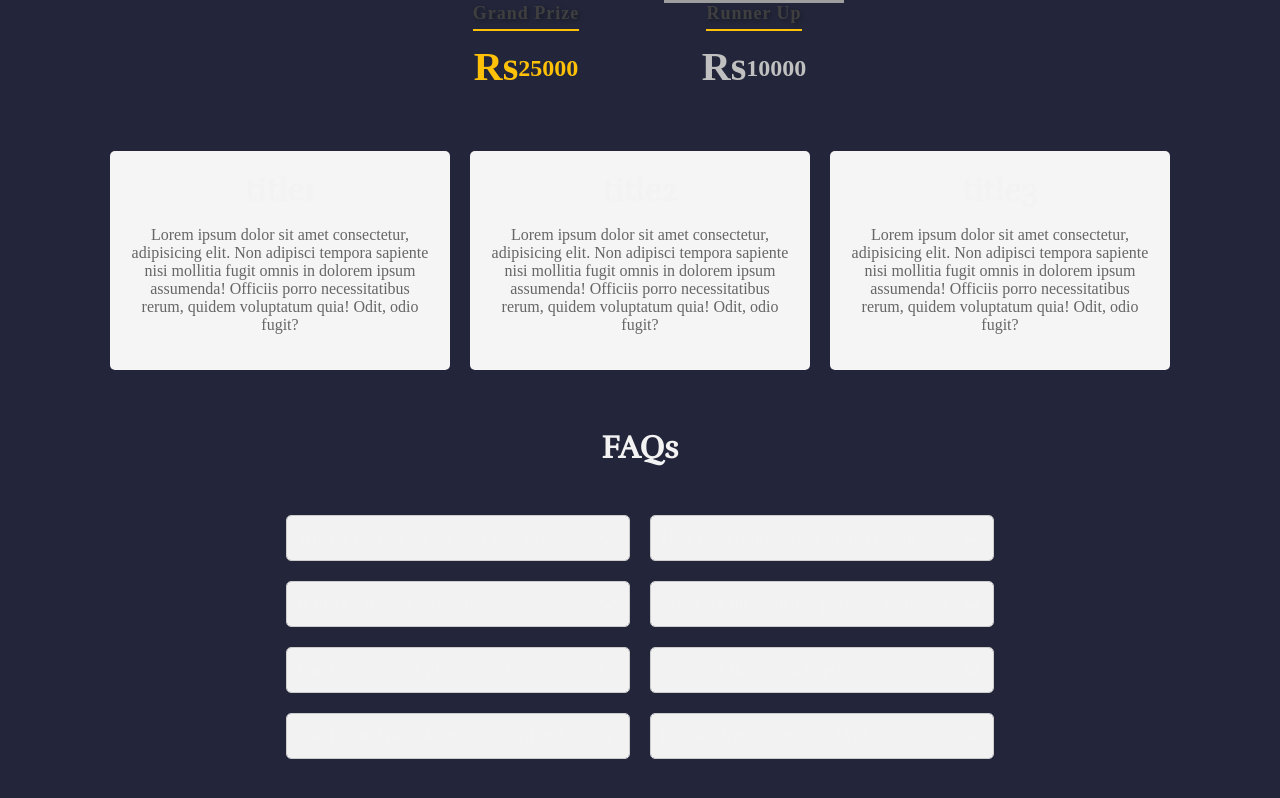
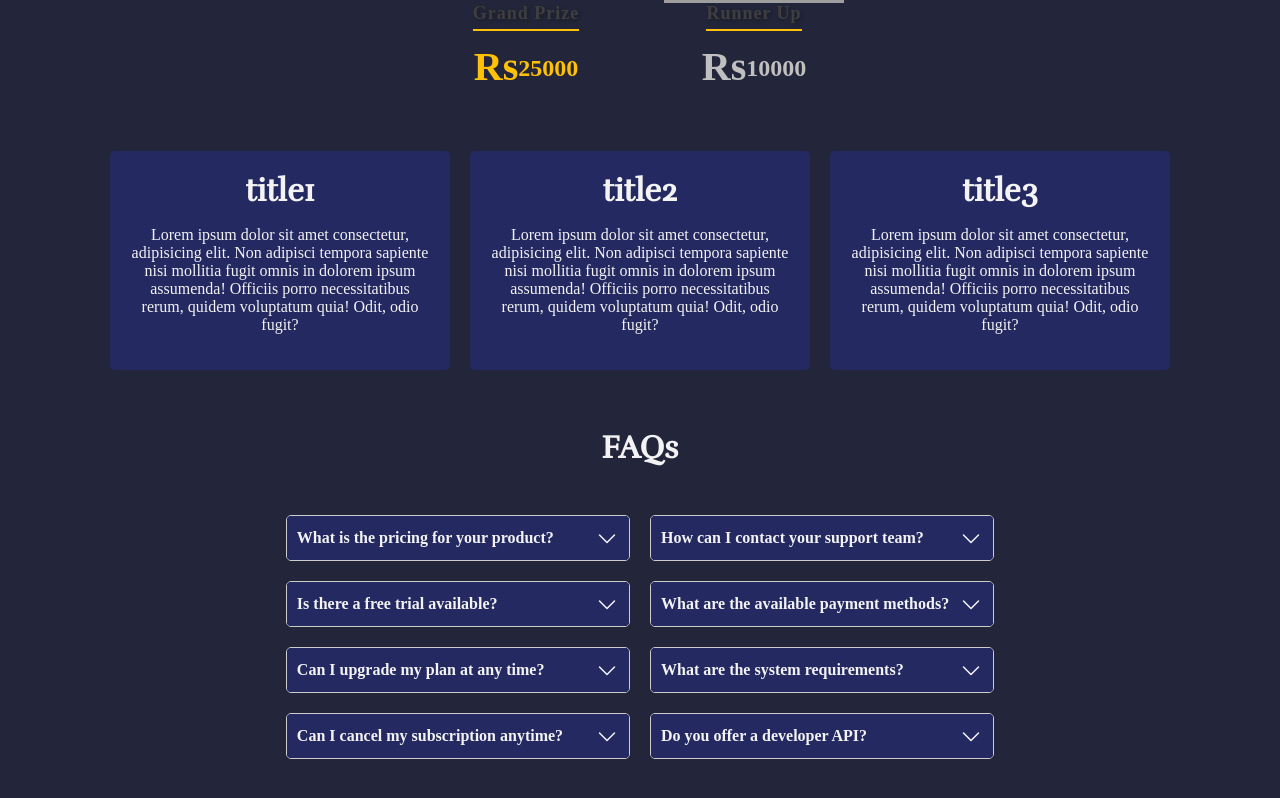
Before and after one commit to i-ces/Pachhyan-Hackathon, a React (Create React App) app: page / in a window 1280 px wide. Shown: the part 1827-2625 px from the top of the page. Built offline with nearby package versions, Linux system fonts and the light colour scheme; grey boxes are pictures that could not be loaded.

Commit message:
color changes

```diff
--- a/src/components/rules.css
+++ b/src/components/rules.css
@@ -8,7 +8,7 @@
     width: 300px;
     margin: 10px;
     padding: 20px;
-    background-color: #f5f5f5;
+    background-color: #242961;
     border-radius: 5px;
     text-align: center;
   }
@@ -22,7 +22,7 @@
 
   .rules-content {
     font-size: 16px;
-    color: #666;
+    color: #f3f3f3;
   }
 
   @media (max-width: 768px) {
--- a/src/components/subcomponents/Accordion.css
+++ b/src/components/subcomponents/Accordion.css
@@ -9,7 +9,7 @@
     align-items: center;
     justify-content: space-between;
     padding: 10px;
-    background-color: #f2f2f2;
+    background-color: #242961;
     cursor: pointer;
     font-weight: bold;
   }
```
